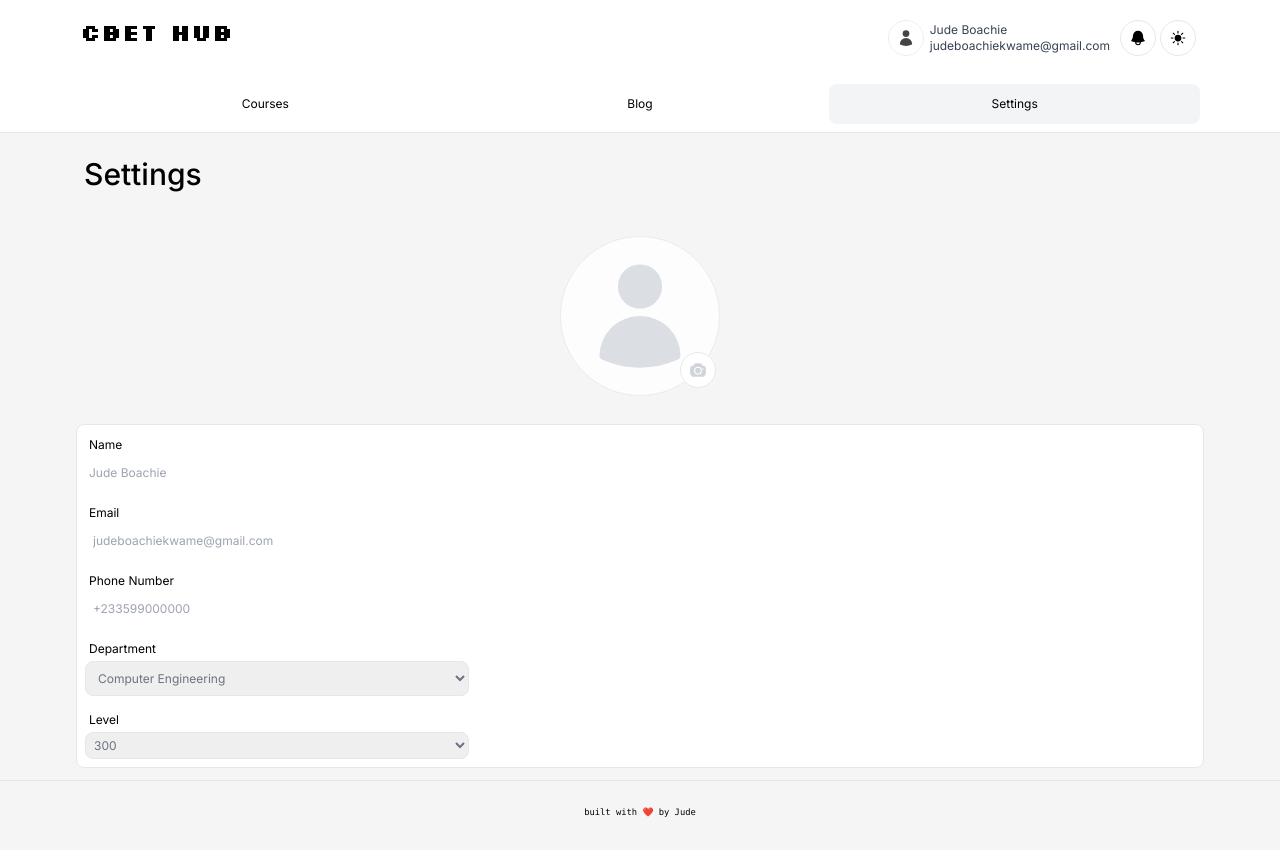
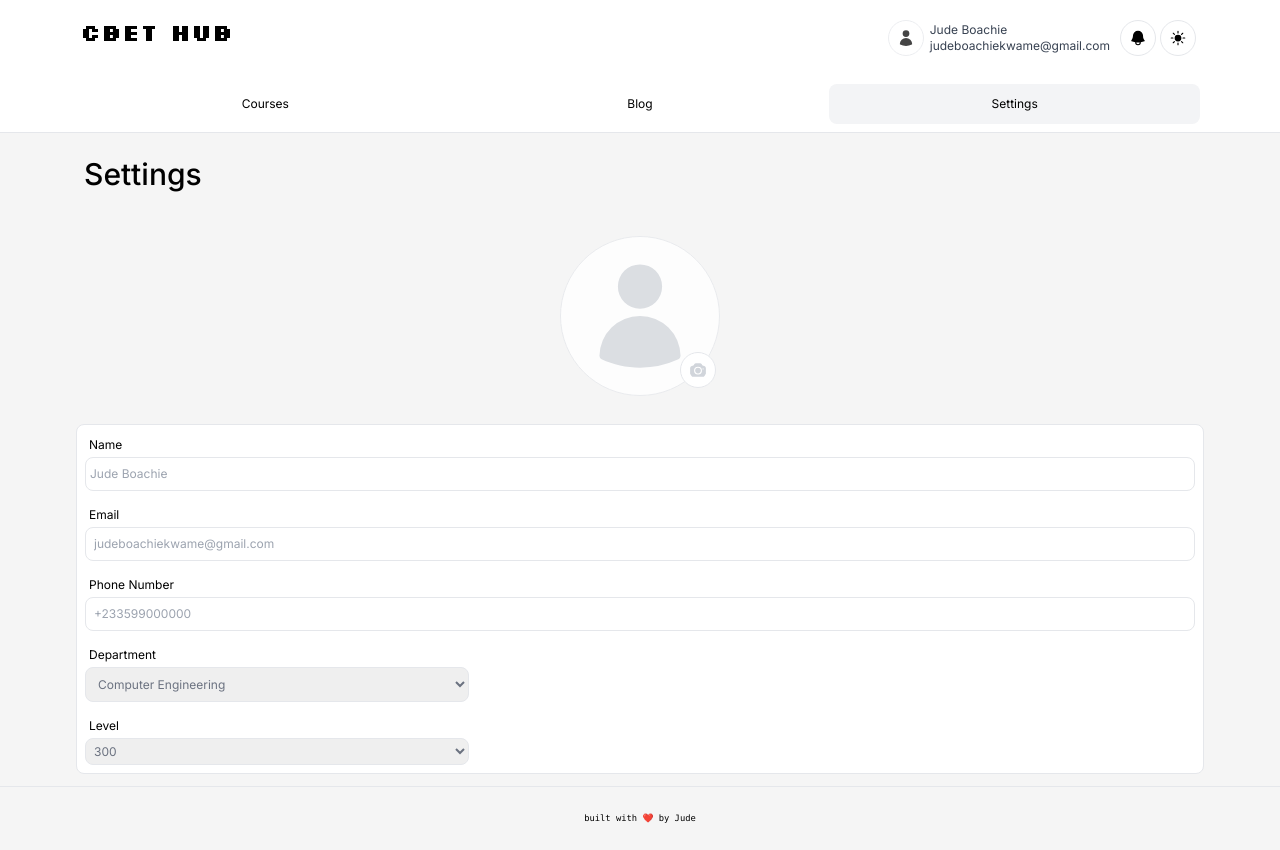
Before and after one commit to jdboachie/cbethub, a Next.js app: page /settings in a window 1280 px wide. Built offline with nearby package versions, Linux system fonts and the light colour scheme.

Commit message:
dev update 2.0

```diff
--- a/app/settings/page.tsx
+++ b/app/settings/page.tsx
@@ -36,18 +36,18 @@ const page = () => {
             <li className='rounded-lg'>
               <p className='p-1'>Name</p>
               <input type="text" name="name" id="name" placeholder='Jude Boachie'
-                className='p-2 dark:bg-black rounded-lg bg-inherit focus:border px-1 py-2 w-full text-gray-500'/>
+                className='p-2 dark:bg-black border dark:border-[#333] rounded-lg bg-inherit focus:border px-1 py-2 w-full text-gray-500'/>
             </li>
 
             <li className='rounded-lg'>
               <p className='p-1'>Email</p>
               <input type="email" name="email" id="email" placeholder='judeboachiekwame@gmail.com'
-                className='p-2 w-full dark:bg-black rounded-lg bg-inherit text-gray-500 border-none focus:border'/>
+                className='p-2 w-full dark:bg-black rounded-lg bg-inherit text-gray-500 border dark:border-[#333] focus:border'/>
             </li>
             <li className='rounded-lg'>
               <p className='p-1'>Phone Number</p>
               <input type="tel" name="phone" id="phone" placeholder='+233599000000'
-                className='p-2 w-full dark:bg-black rounded-lg bg-inherit text-gray-500 border-none focus:border'/>
+                className='p-2 w-full dark:bg-black rounded-lg bg-inherit text-gray-500 border dark:border-[#333] focus:border'/>
             </li>
             <li className='rounded-lg'>
               <p className='p-1'>Department</p>
```
